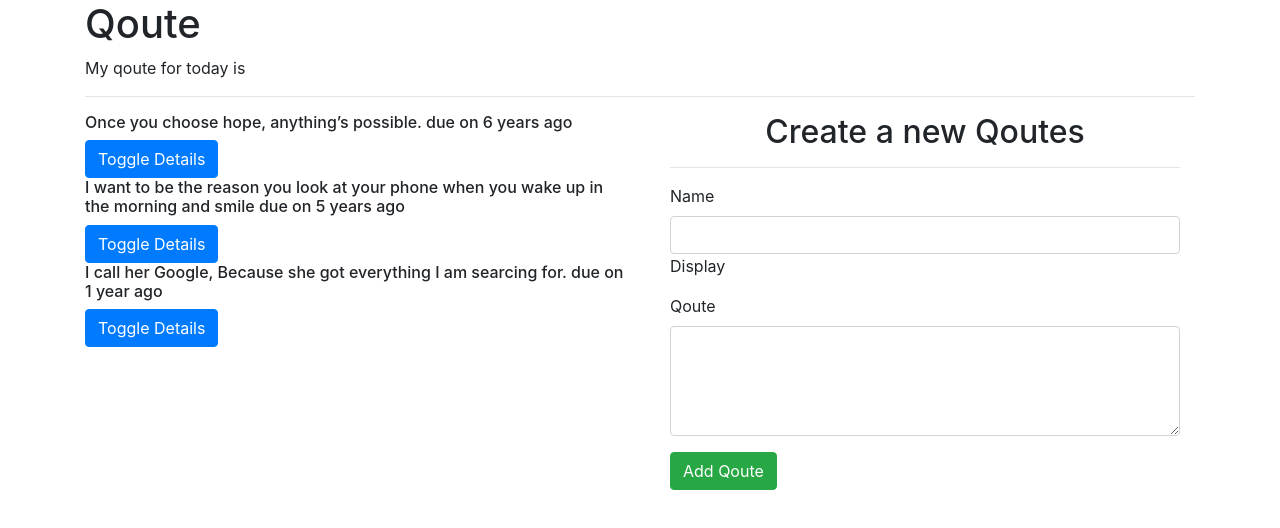
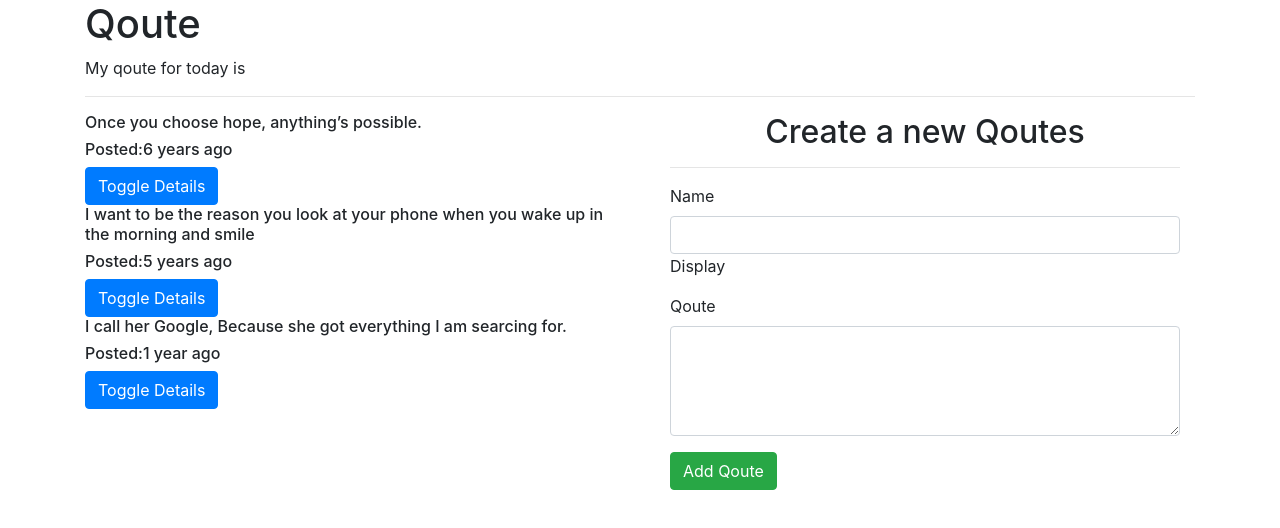
Before and after one commit to mukhtarabdirahman/Qoute, an Angular app: page / in a window 1280 px wide. Shown: the top 528 px of the page. Built offline with nearby package versions, Linux system fonts and the light colour scheme.

Commit message:
h6 posted

```diff
--- a/src/app/qoute/qoute.component.html
+++ b/src/app/qoute/qoute.component.html
@@ -5,7 +5,8 @@
     <div class="row">
     <div class="col-md-6">
     <div *ngFor='let qoute of qoutes; let i = index'>
-     <h6 id={{i}} >{{qoute.name}} due on {{qoute.completeDate | dateCount}}</h6>
+     <h6 id={{i}} >{{qoute.name}} </h6>
+      <h6>Posted:{{qoute.completeDate | dateCount}}</h6>
       <button (click)='toggleDetails(i)' class="btn btn-primary">Toggle Details</button>
     <!-- </div>
     <div>  -->
```
